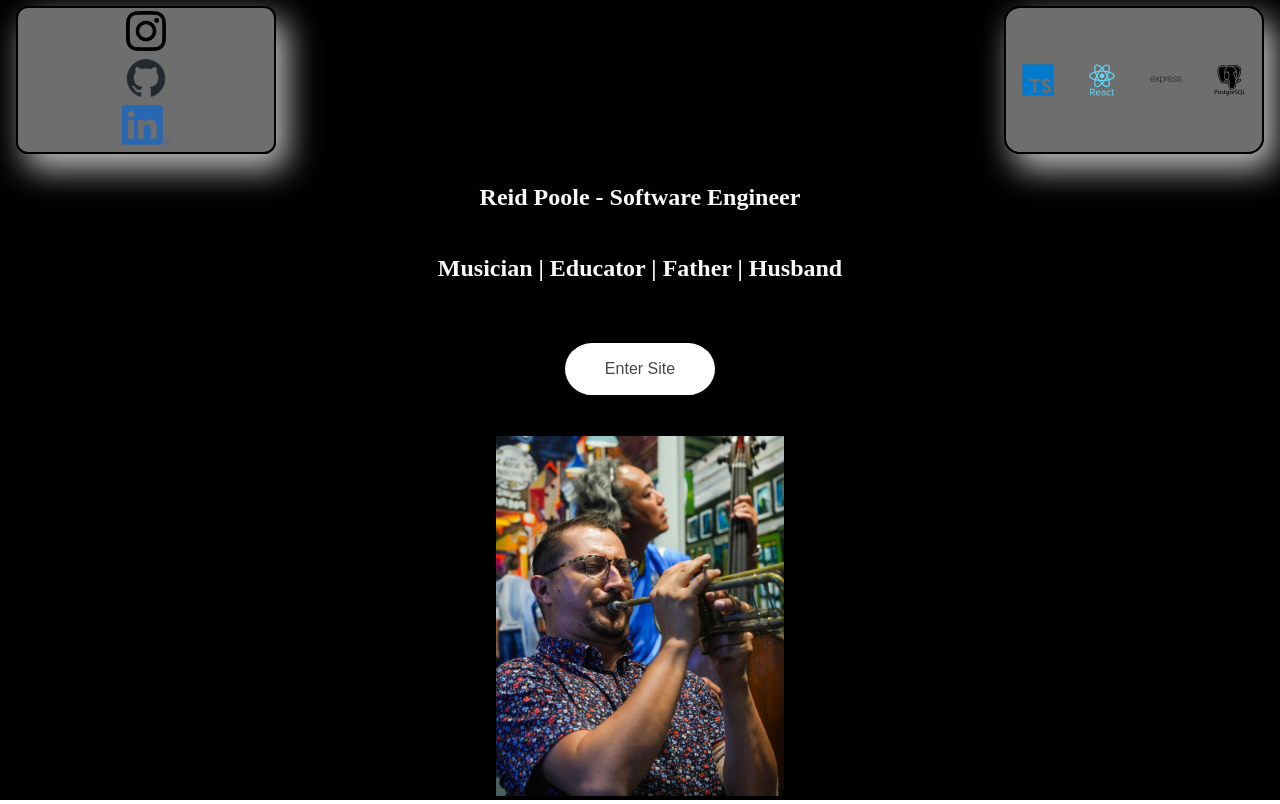
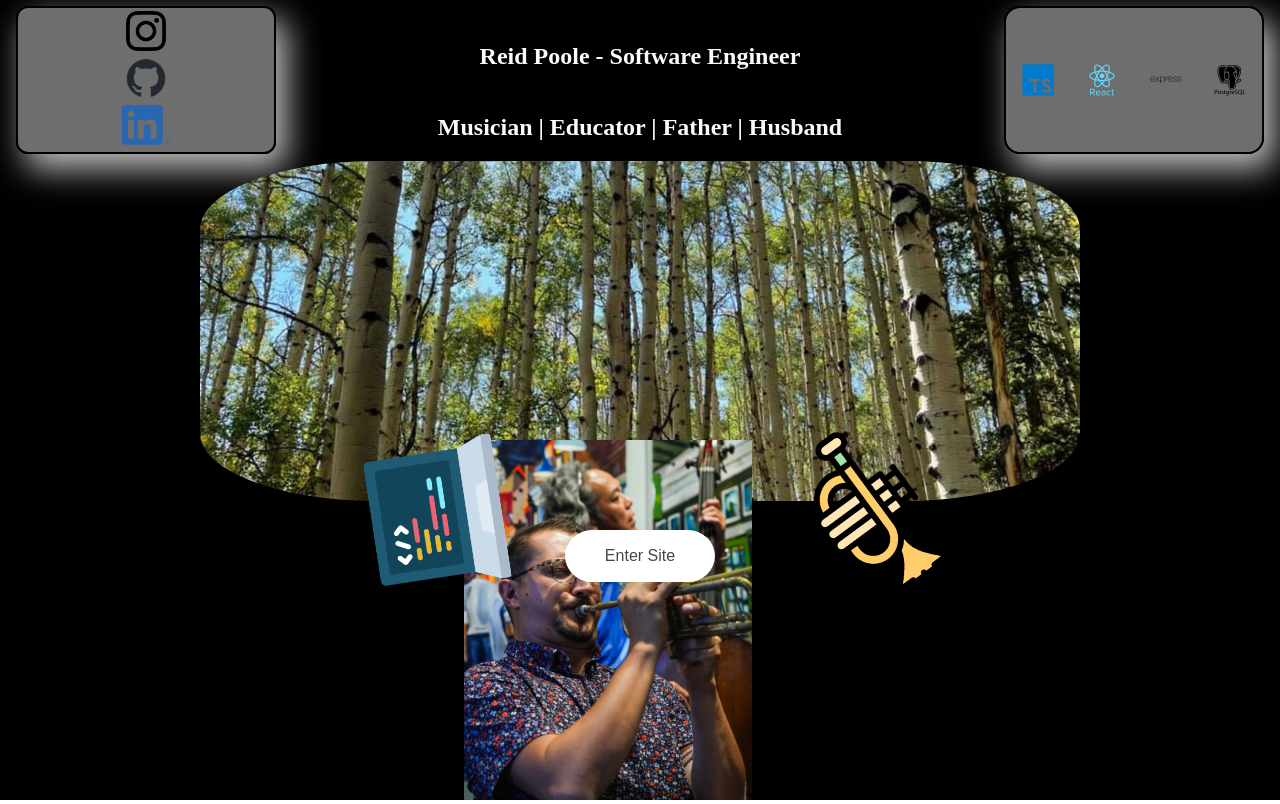
Before and after one commit to rpoole444/portfolio-site, a React (Create React App) app: page / in a window 1280 px wide. Built offline with nearby package versions, Linux system fonts and the light colour scheme.

Commit message:
Add animation to landing page

```diff
--- /dev/null
+++ b/src/components/AnimationLP/Animation.css
@@ -0,0 +1,33 @@
+@keyframes rotate360 {
+  from {
+    transform: rotate(0deg);
+  }
+  to {
+    transform: rotate(360deg);
+  }
+}
+
+
+.animation-container {
+    position: relative;
+    width: 300px;  /* Modify based on the size of your images or the desired container size */
+    height: 300px;
+    overflow: visible;
+    margin: 20px auto; /* Centering the animation horizontally and giving it some space top and bottom */
+}
+
+.animate-object {
+    position: absolute;
+    bottom: 50%;
+    width: 50%;  /* Adjust this based on your image sizes and container dimensions */
+    transform-origin: 50% 200%;  /* Pivots from the bottom middle of each image */
+    transition: transform 1s ease-in-out;  /* Adjust the timing and easing as desired */
+}
+
+#computer {
+    animation: rotate360 20s linear reverse infinite; /* 20s is the duration of one full rotation. Adjust this value to make the rotation faster or slower. */
+}
+
+#trumpet {
+    animation: rotate360 20s linear infinite; /* The 'reverse' value makes the trumpet rotate in the opposite direction. */
+}
--- /dev/null
+++ b/src/components/AnimationLP/Animation.js
@@ -0,0 +1,39 @@
+import React, { useState, useEffect } from "react";
+import trumpetImage from "../assets/trumpet.png";
+import computerImage from "../assets/programming.png"
+import "./Animation.css"
+
+function Animation() {
+  const [angle, setAngle] = useState(0);
+
+  useEffect(()=> {
+    const interval = setInterval(() => {
+      setAngle((prevAngle) => {
+        const newAngle = prevAngle + 25;
+        return newAngle > 360 ? 0 : newAngle;
+      })
+    }, 1250)
+    return () => clearInterval(interval)
+  }, [])
+
+  return (
+    <div className="animation-container">
+      <img
+      src={trumpetImage}
+      alt="Trumpet"
+      className="animate-object"
+      id="trumpet"
+      style={{ transform: `rotate(${angle}deg)`}}
+      />
+      <img
+      src={computerImage}
+      alt="Computer"
+      className="animate-object"
+      id="computer"
+      style={{ transform: `rotate(-${angle}deg)`}}
+      />
+    </div>
+  )
+}
+
+export default Animation
--- a/src/components/Homepage/Homepage.js
+++ b/src/components/Homepage/Homepage.js
@@ -17,7 +17,7 @@ const Homepage = () => {
           <img className="computer-icon" src={pictureReid} alt="trumpet" />
         </section>
           <a
-            href="https://docs.google.com/document/d/1CNteHIPiknUZhz6h1OpUYTilBPr_m1SUuJb5u3t1llo/edit?usp=sharing"
+            href="https://drive.google.com/file/d/1F65kbWDbKYItOq664LcVxjfwtEJbfwak/view?usp=sharing"
             target="_blank"
             rel="noreferrer"
           >
--- a/src/components/LandingPage/LandingPage.css
+++ b/src/components/LandingPage/LandingPage.css
@@ -56,7 +56,7 @@
   height: 100vh;
   display: flex;
   align-items: center;
-  justify-content: center;
+  justify-content: space-between;
 }
 .info-section{
   display: flex;
@@ -74,7 +74,24 @@
 
 .reid-photo {
   height: 60vh;
+  margin-right: 5vw;
 }
+
+.animationLP-container {
+  display: flex;
+  justify-content: center; /* To center the animation horizontally */
+  align-items: flex-start; /* To align the animation to the top */
+  flex-grow: 1; /* To let it occupy any available space */
+  padding-right: 7rem; /* A bit of spacing between the animation and the picture, adjust as needed */
+  background: url('../assets/aspenGrove.jpg') no-repeat center center;
+  background-size:cover;
+  width: 70%;  /* Adjust as needed */
+  height: 125%;
+  border-radius: 20%;
+  background-position: right;
+  }
+
+
 
 .submit-button {
  font-size: 16px;
@@ -85,6 +102,7 @@
  background: #fff;
  transition: all 0.1s linear;
  box-shadow: 0 0.4em 1em rgba(0, 0, 0, 0.1);
+ margin-top: 30px;
 }
 
 .submit-button:active {
@@ -125,6 +143,11 @@
     .logo-side {
     height: 5vh;
   }
+    .animationLP-container {
+        width: 60vw;  /* Adjust this value based on the space you want the animation to take */
+        height: auto; /* This will ensure that the container wraps the content */
+        margin: 0 auto; /* This will center the animation if there's any additional space */
+      }
 
   .skillz {
     font-size: 4vh;
@@ -175,6 +198,12 @@
   .skillz {
     font-size: 4vh;
   }
+
+  .animationLP-container {
+      width: 80vw; /* Giving it more space on smaller screens */
+      height: auto; /* Auto for content wrapping */
+      margin: 0 auto; /* Centering the animation */
+    }
 
   .entrance-container {
     flex-direction: column;
--- a/src/components/LandingPage/LandingPage.js
+++ b/src/components/LandingPage/LandingPage.js
@@ -5,9 +5,10 @@ import logo3 from "../assets/github-mark.png";
 import logo4 from "../assets/linked.png";
 import trumpet1 from "../assets/TrumpetReid1.jpg";
 import { useHistory } from "react-router-dom";
-import { motion } from "framer-motion"
-import { useSpring } from '@react-spring/core'
-import { animated } from "@react-spring/web"
+import { motion } from "framer-motion";
+import { useSpring } from '@react-spring/core';
+import { animated } from "@react-spring/web";
+import AnimationLP from "../AnimationLP/Animation";
 
 
 const LandingPage = () => {
@@ -76,10 +77,13 @@ const LandingPage = () => {
         <animated.section style={fadeInSkillz}className="info-section">
           <h1 className="main-title"> Reid Poole - Software Engineer</h1>
           <h2 className="sub-main-title"> Musician | Educator | Father | Husband</h2>
+          <div className="animationLP-container">
+            <AnimationLP />
+          </div>
           <button class="full-rounded submit-button" onClick={() => handleClick()}>
-          <span>Enter Site</span>
-          <div class="border full-rounded"></div></button>
-
+            <span>Enter Site</span>
+            <div class="border full-rounded"></div>
+          </button>
         </animated.section>
         <animated.div style={fadeIn}>
           <motion.img whileHover={hoverAnimation} className="reid-photo" src={trumpet1} alt="Reid Playing Trumpet" />
```
Also changed, not shown: src/components/assets/programming.png (added).
